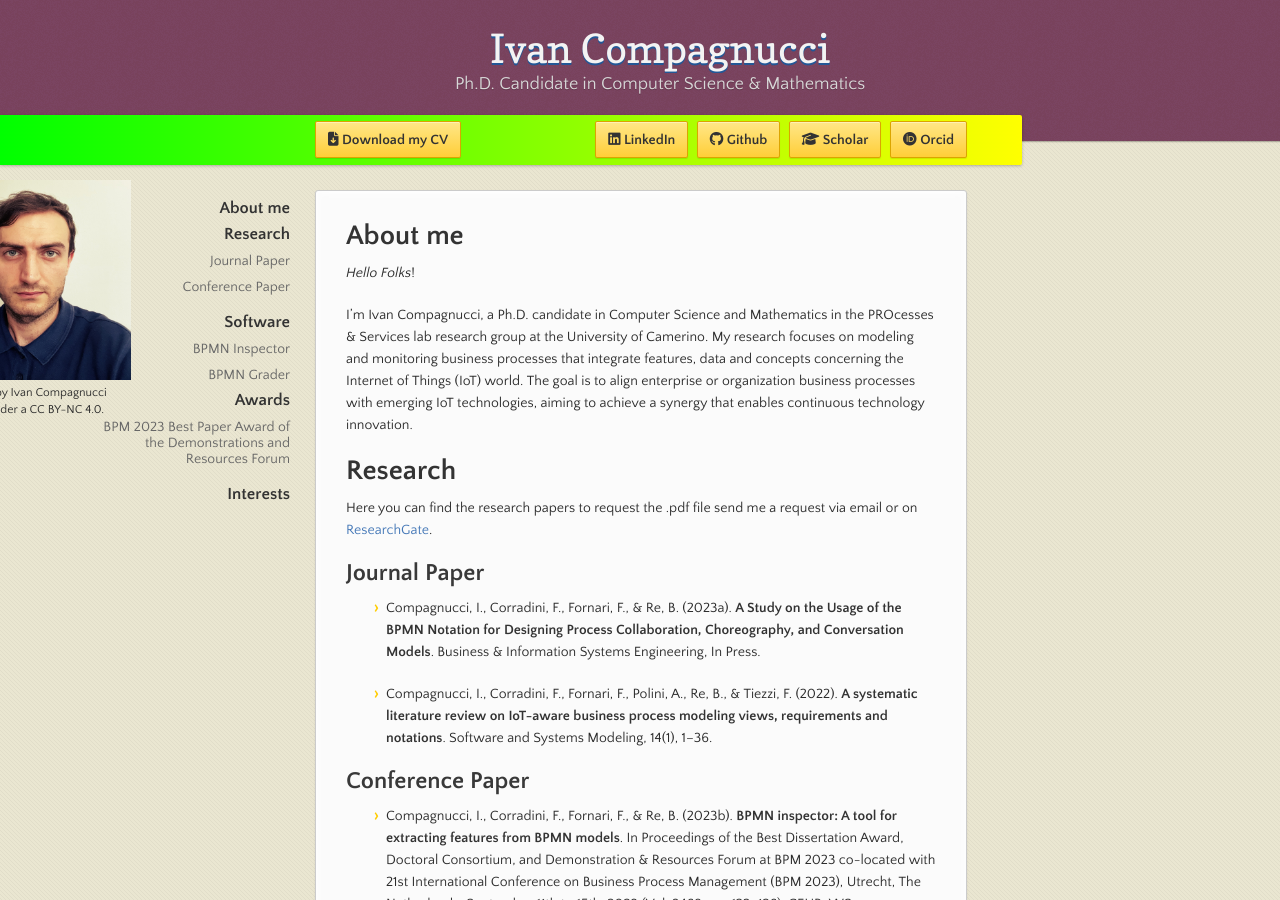
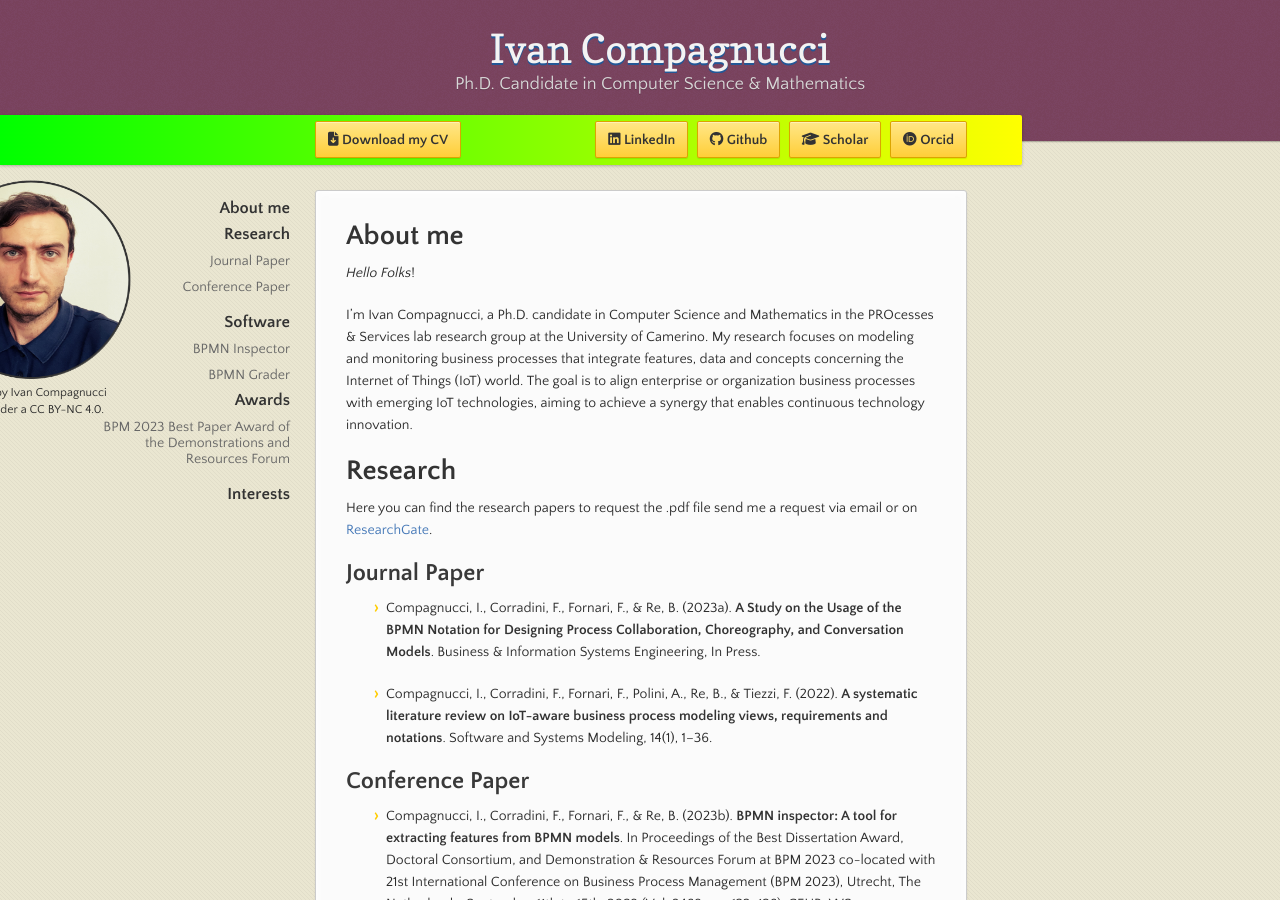
Before and after one commit to IvanComp/IvanComp.github.io, a Jekyll site: the page built from index.md, in a window 1280 px wide and 900 px high. Built offline with Jekyll 4.4.1, drawn with Linux system fonts in a browser that asks for light colours; nearby versions of some CDN libraries; our own code applies the rules of GitHub Pages for plain Markdown files.

```diff
--- a/_layouts/default.html
+++ b/_layouts/default.html
@@ -50,7 +50,7 @@
 
     <div class="wrapper">
         <footer style="top:20%; left:36%; text-align:left;bottom:0px">
-            <img src="./assets/images/MyPhoto.jpg" style="width: 200px; height: 200px;">
+            <img src="./assets/images/MyPhoto.png" style="width: 200px; height: 200px;">
             <p><small>The Archive by Ivan Compagnucci is licensed under a CC BY-NC 4.0.</small></p>
         </footer>
       <nav style="top:196px">
```
Also changed, not shown: assets/images/MyPhoto.png (added), assets/images/MyPhoto2.jpg (deleted).
